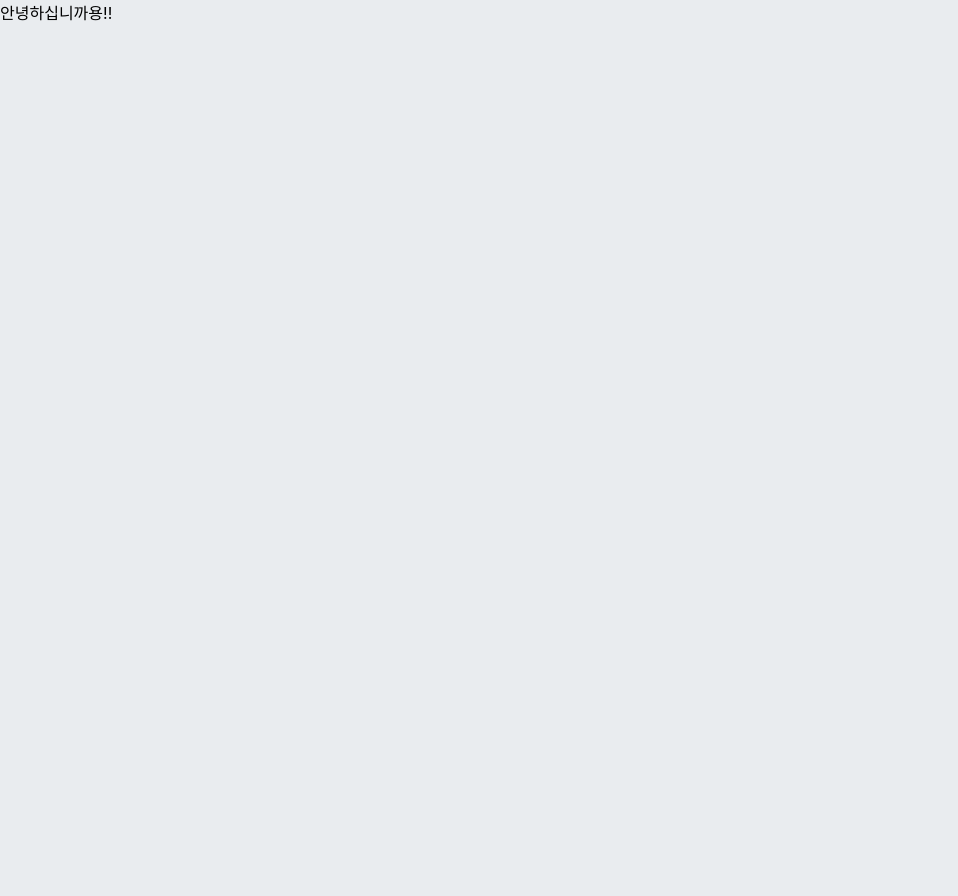
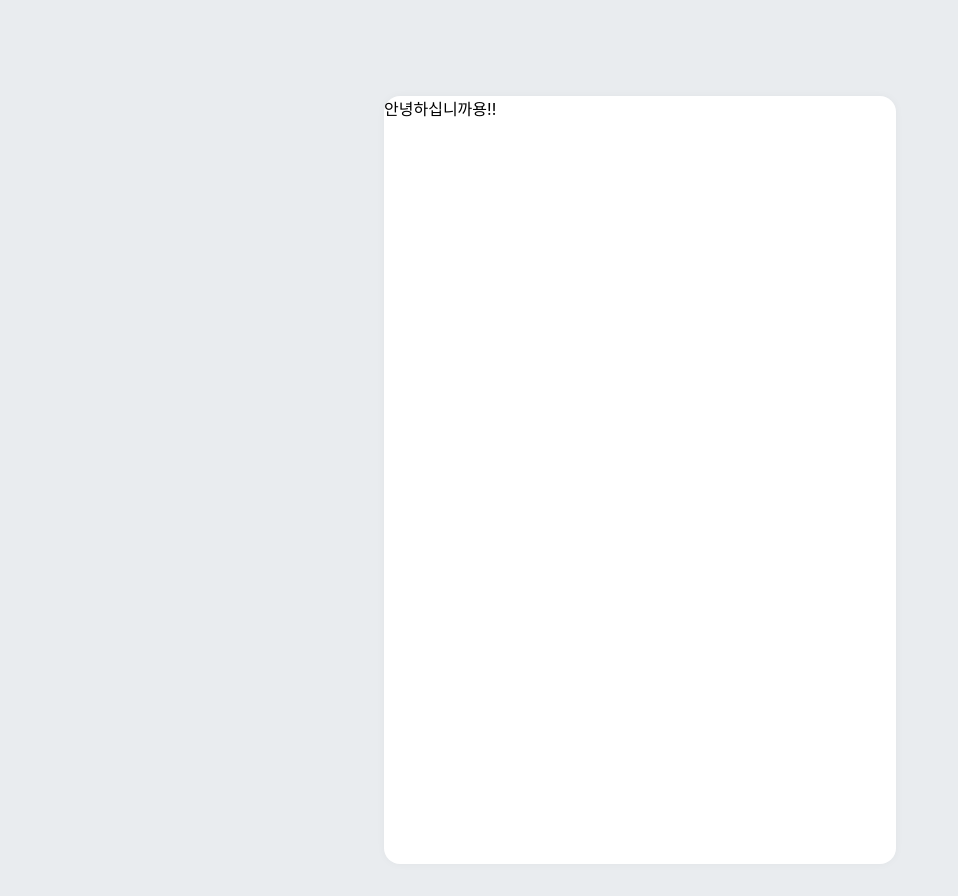
Before and after one commit to manggong/modern_react, a React (Create React App) app in the folder mashup-todolist/: page / in a window 1280 px wide. Shown: the whole page, without its empty margins (0-958 px from the left). Before the commit the page ends 800 px from the top, so only its background shows below. Built offline with nearby package versions, Linux system fonts and the light colour scheme.

Commit message:
add TodoTemplate

```diff
--- a/mashup-todolist/src/App.js
+++ b/mashup-todolist/src/App.js
@@ -1,5 +1,6 @@
 import React from 'react'
 import { createGlobalStyle } from 'styled-components'
+import TodoTemplate from './components/TodoTemplate'
 
 const GlobalStyle = createGlobalStyle`
   body {
@@ -11,7 +12,7 @@ function App() {
   return(
     <>
       <GlobalStyle/>
-      <div>안녕하십니까용!!</div>
+      <TodoTemplate>안녕하십니까용!!</TodoTemplate>
     </>
   )
 }
--- /dev/null
+++ b/mashup-todolist/src/components/TodoTemplate.js
@@ -0,0 +1,26 @@
+import React from 'react'
+import styled from 'styled-components'
+
+const TodoTemplateBlock = styled.div`
+    width: 512px;
+    height: 768px;
+
+    position: relative;
+    background: white;
+    border-radius: 16px;
+    box-shadow: 0 0 8px 0 rgba(0, 0, 0, 0.04);
+
+    margin: 0 auto; // 화면 가운데 위치
+
+    margin-top: 96px;
+    margin-bottom: 32px;
+    display: flex;
+    flex-direction: column;
+
+`
+
+function TodoTemplate({ children }) {
+    return <TodoTemplateBlock>{children}</TodoTemplateBlock>
+}
+
+export default TodoTemplate
```
